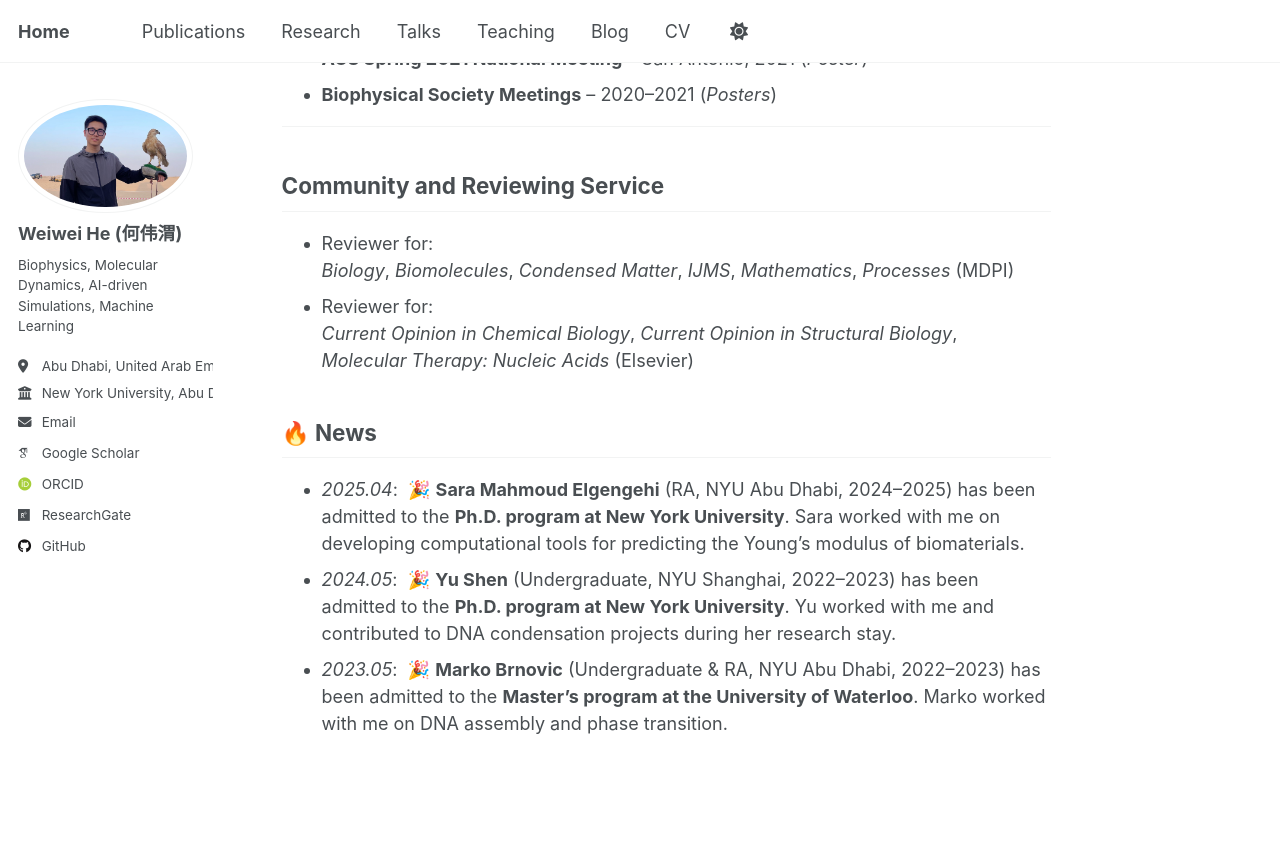
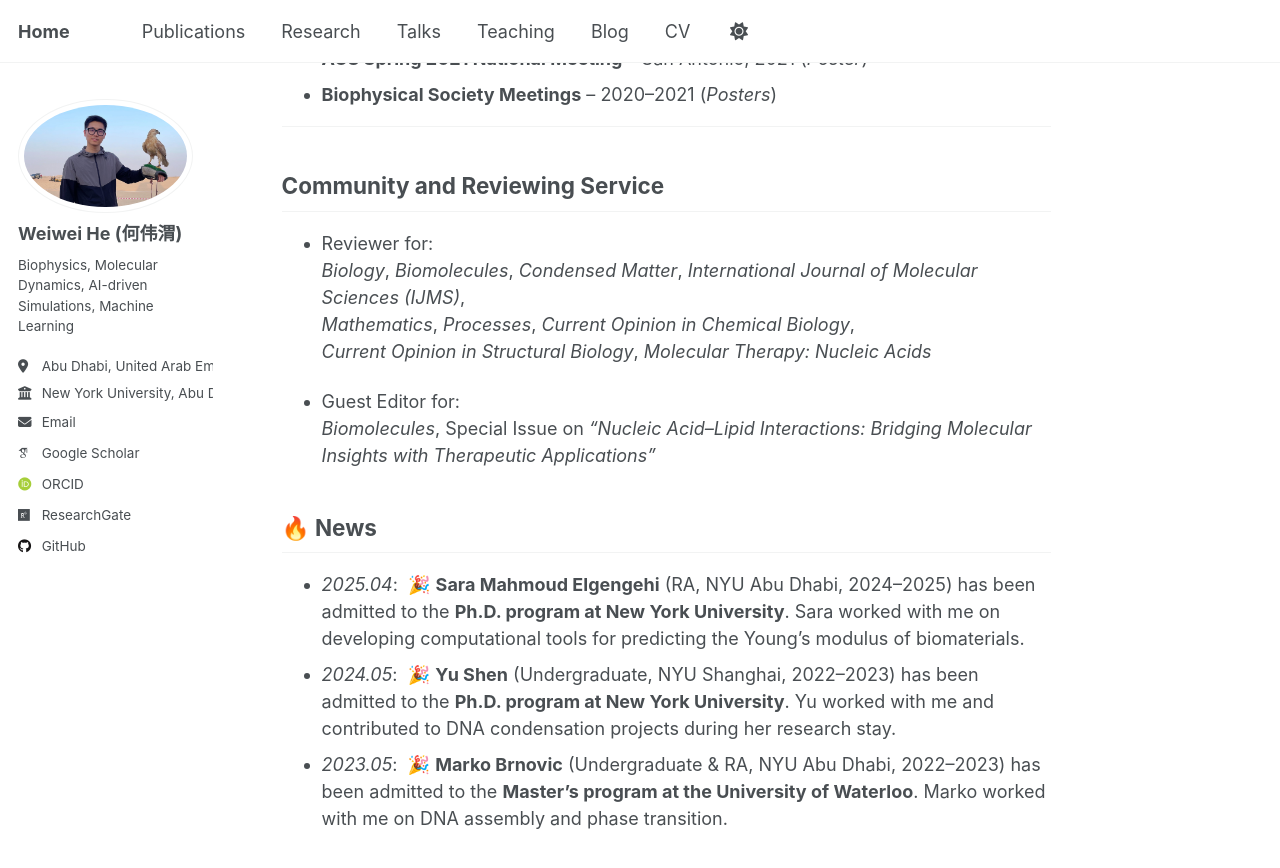
Before and after one commit to Warrenheww/warrenheww.github.io, a Jekyll site: the page built from _pages/about.md, in a window 1280 px wide and 900 px high, scrolled down 1492 px. Shown: the top 868 px of the window. Built offline with Jekyll 4.4.1, drawn with Linux system fonts in a browser that asks for light colours; some web fonts are replaced.

Commit message:
Update about.md

```diff
--- a/_pages/about.md
+++ b/_pages/about.md
@@ -50,10 +50,12 @@ My research integrates **molecular dynamics (MD) simulations**, **machine learni
 ## Community and Reviewing Service
 
 - Reviewer for:
-  *Biology*, *Biomolecules*, *Condensed Matter*, *IJMS*, *Mathematics*, *Processes* (MDPI)
-- Reviewer for:
-  *Current Opinion in Chemical Biology*, *Current Opinion in Structural Biology*,
-  *Molecular Therapy: Nucleic Acids* (Elsevier)
+  *Biology*, *Biomolecules*, *Condensed Matter*, *International Journal of Molecular Sciences (IJMS)*,
+  *Mathematics*, *Processes*, *Current Opinion in Chemical Biology*,
+  *Current Opinion in Structural Biology*, *Molecular Therapy: Nucleic Acids*
+
+- Guest Editor for:
+  *Biomolecules*, Special Issue on *"Nucleic Acid–Lipid Interactions: Bridging Molecular Insights with Therapeutic Applications"*
 
 ## 🔥 News
 - *2025.04*: &nbsp;🎉 **Sara Mahmoud Elgengehi** (RA, NYU Abu Dhabi, 2024–2025) has been admitted to the **Ph.D. program at New York University**. Sara worked with me on developing computational tools for predicting the Young’s modulus of biomaterials.
```
